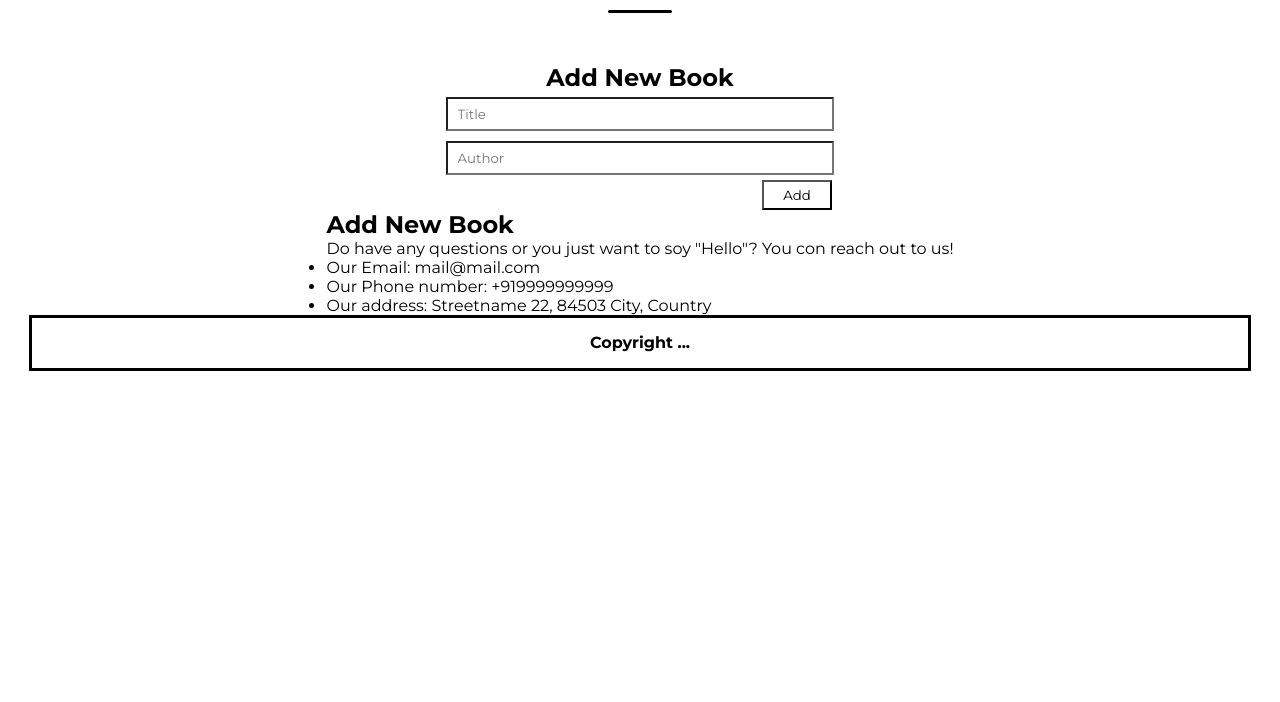
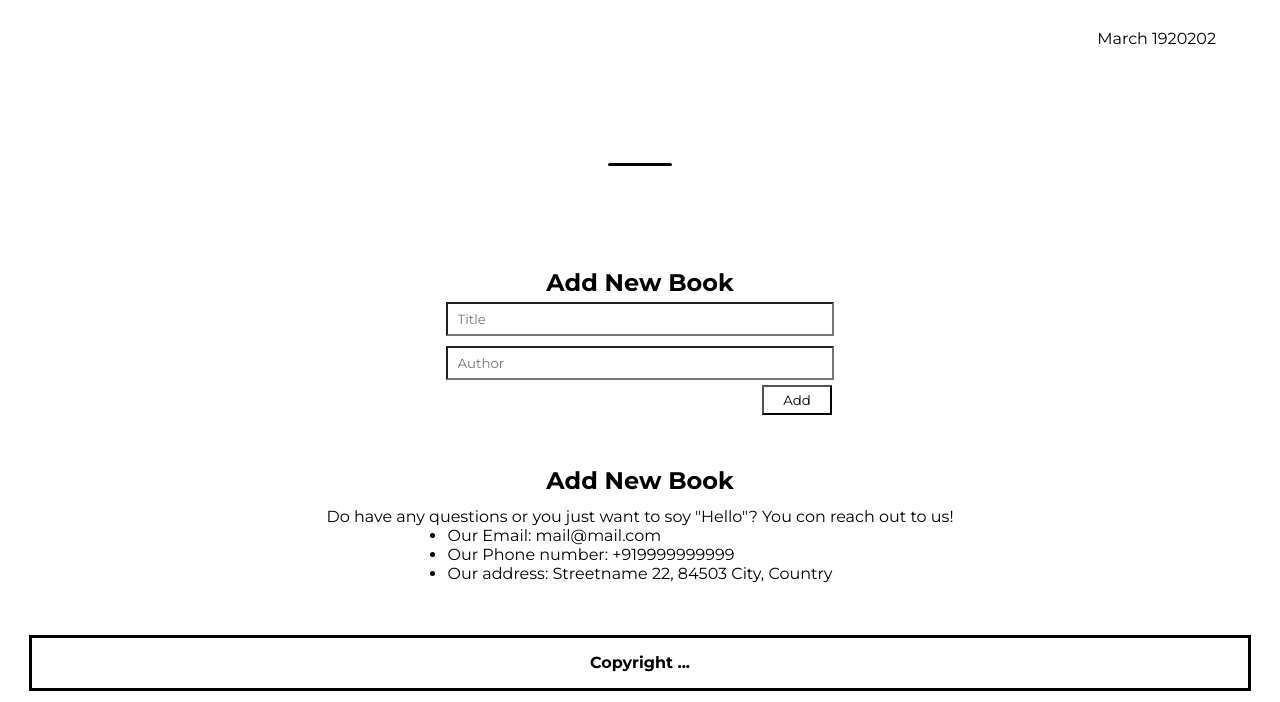
Before and after one commit to bhskr44/awesome_books, a website: page index.html in a window 1280 px wide. Shown: the part 98-800 px from the top of the page. Drawn offline with Linux system fonts and the light colour scheme.

Commit message:
Update style.css

```diff
--- a/css/style.css
+++ b/css/style.css
@@ -11,6 +11,7 @@ main{
   margin-top: 1%;
   height: 100%;
   justify-content: space-between;
+  height: 97vh;
 }
 
 .header {
@@ -39,6 +40,14 @@ main{
 
 .header .menu ul li:first-child {
   border-left: 0;
+ }
+
+ .datentime {
+  display: flex;
+  justify-content: flex-end;
+  width: 90%;
+  margin: 0;
+  padding: 0;
  }
 
 
@@ -134,3 +143,14 @@ main{
   color: black !important;
   font-weight: 600;
 }
+
+.contact {
+  display: flex;
+  justify-content: center;
+  flex-direction: column;
+  align-items: center;
+}
+
+.contact h2 {
+  margin-bottom: 2%;
+}
```
